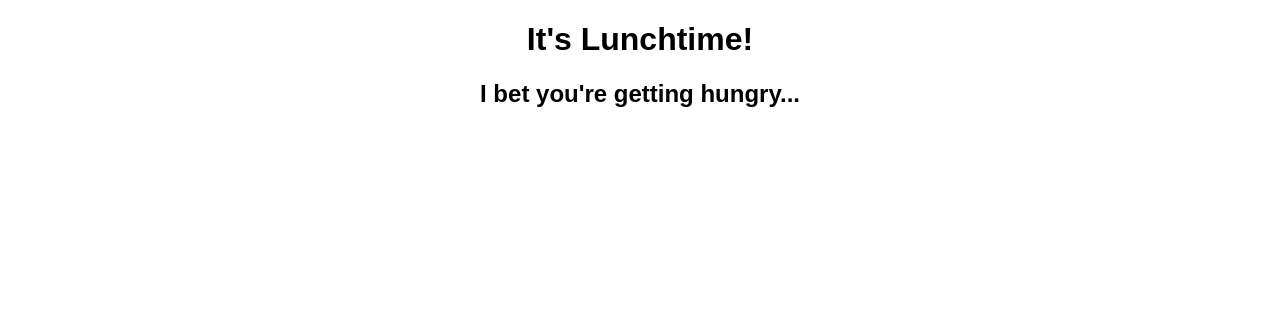
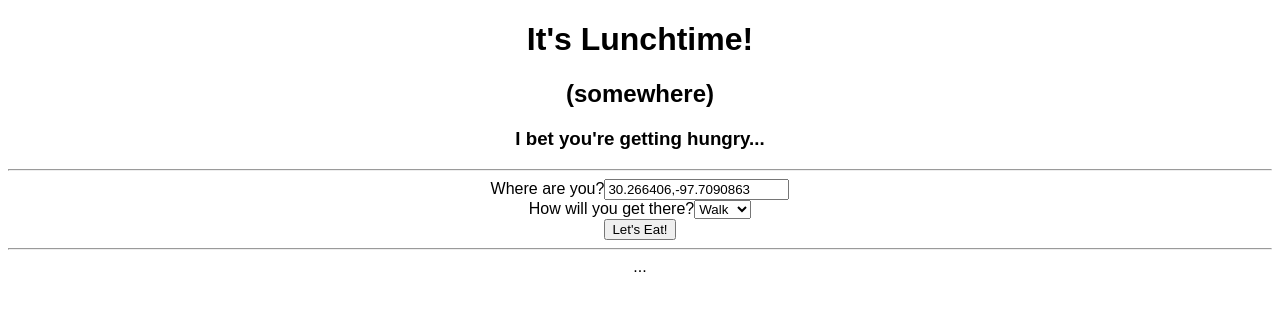
Before and after one commit to jreynoso/lunchtime-react, a React (Create React App) app: page / in a window 1280 px wide. Shown: the top 310 px of the page. Built offline with nearby package versions, Linux system fonts and the light colour scheme.

Commit message:
ugly implementation

```diff
--- a/package.json
+++ b/package.json
@@ -1,10 +1,10 @@
 {
-  "name": "react",
+  "name": "lunchtime-react",
   "version": "1.0.0",
-  "description": "React example starter project",
+  "description": "Lunchtime! App",
   "keywords": [
     "react",
-    "starter"
+    "lunchtime"
   ],
   "main": "src/index.js",
   "dependencies": {
--- a/src/App.js
+++ b/src/App.js
@@ -1,11 +1,21 @@
-import React from "react";
-import "./styles.css";
+import React from "react"
+import "./styles.css"
+
+import LunchtimeForm from "./components/LunchtimeForm"
+import LunchOptions from "./components/LunchOptions"
 
 export default function App() {
+  const [lunchOptions, setLunchOptions] = React.useState(null)
+
   return (
     <div className="App">
       <h1>It's Lunchtime!</h1>
-      <h2>I bet you're getting hungry...</h2>
+      <h2>(somewhere)</h2>
+      <h3>I bet you're getting hungry...</h3>
+      <hr/>
+      <LunchtimeForm setLunchOptions={setLunchOptions}/>
+      <hr/>
+      <LunchOptions lunchOptions={lunchOptions}/>
     </div>
-  );
+  )
 }
--- /dev/null
+++ b/src/components/LunchOptions.js
@@ -0,0 +1,25 @@
+import React from "react"
+
+export default function LunchOptions({ lunchOptions }) {
+  console.log(lunchOptions)
+  return (
+    <div>
+      {lunchOptions && lunchOptions.suggestion ?
+        <div>
+          <h2>Consider: {lunchOptions.suggestion.name}</h2>
+        </div> :
+        ''
+      }
+      {lunchOptions && lunchOptions.options ?
+        <ul>
+          {lunchOptions.options.map(lunchOption => (
+            <li key={lunchOption.id}>
+              {lunchOption.name}
+            </li>
+          ))}
+        </ul> :
+        <span>...</span>
+      }
+    </div>
+  )
+}
--- /dev/null
+++ b/src/components/LunchtimeForm.js
@@ -0,0 +1,83 @@
+import React from "react"
+
+const dummyLunchOptions = {
+  suggestion: {
+    id: 'kurrytako',
+    name: 'Kurry Tako'
+  },
+  options: [
+    {
+      id: 'lazarus',
+      name: "Lazarus"
+    },
+    {
+      id: 'kurrytako',
+      name: 'Kurry Tako'
+    }
+  ]
+}
+
+export default function LunchtimeForm({ setLunchOptions }) {
+  const [loc, setLoc] = React.useState(
+    window.localStorage.getItem('loc') || '30.266406,-97.7090863' // TODO: get local pos
+  )
+
+  const [mode, setMode] = React.useState(
+    window.localStorage.getItem('mode') || 'walk'
+  )
+
+  const [action, setAction] = React.useState('pending')
+
+  React.useEffect(() => {
+    window.localStorage.setItem('loc', loc)
+    window.localStorage.setItem('mode', mode)
+
+    if (!loc || !mode || action === 'pending') {
+      console.log(`not ready: loc=${loc}, mode=${mode}, action=${action}`)
+      return
+    }
+    fetchLunchOptions(loc, mode).then(resultData => {
+      setLunchOptions(resultData)
+    })
+
+    return () => {
+      setLunchOptions(null)
+      setAction('pending')
+    }
+  }, [setLunchOptions, loc, mode, action])
+
+  function handleSubmit(event) {
+    event.preventDefault()
+    setAction('ready')
+  }
+
+  const handleLocChange = event => setLoc(event.target.value)
+
+  const handleModeChange = event => setMode(event.target.value)
+
+  return (
+    <form onSubmit={handleSubmit}>
+      <div>
+        <label htmlFor="locInput">Where are you?</label>
+        <input id="locInput" type="text" value={loc} onChange={handleLocChange}/>
+      </div>
+      <div>
+        <label htmlFor="modeInput">How will you get there?</label>
+        <select id="modeInput" value={mode} onChange={handleModeChange}>
+          <option value="walk">Walk</option>
+          <option value="scoot">Scoot</option>
+          <option value="drive">Drive</option>
+        </select>
+      </div>
+      <button type="submit">Let's Eat!</button>
+    </form>
+  )
+}
+
+function fetchLunchOptions(loc, mode) {
+  const lunchOptionsQuery = `loc=${loc}&mode=${mode}`
+
+  return window.fetch(`http://localhost:8080/lunchtime?${lunchOptionsQuery}`)
+  .then(r => r.json())
+  .then(response => response || dummyLunchOptions)
+}
```
Also changed, not shown: src/index.js (+5 -5 lines), .pnp.js, 1 other file (tests, documents, lock files or other folders).
